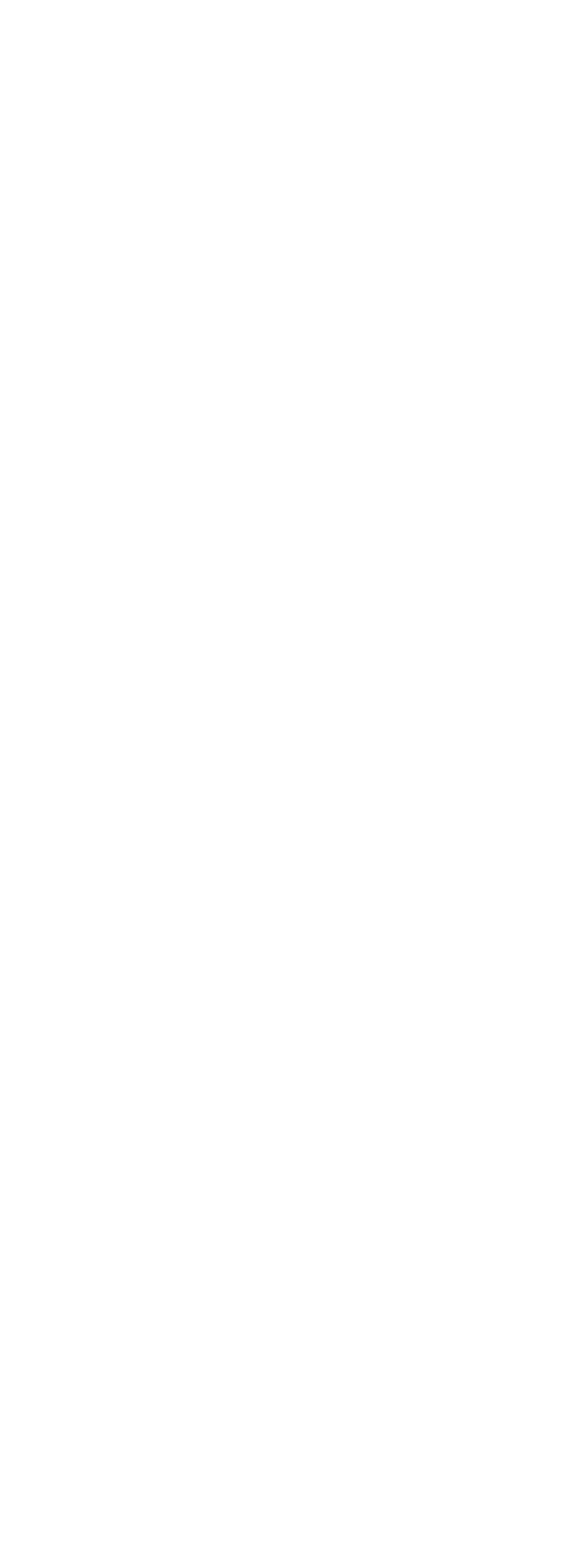
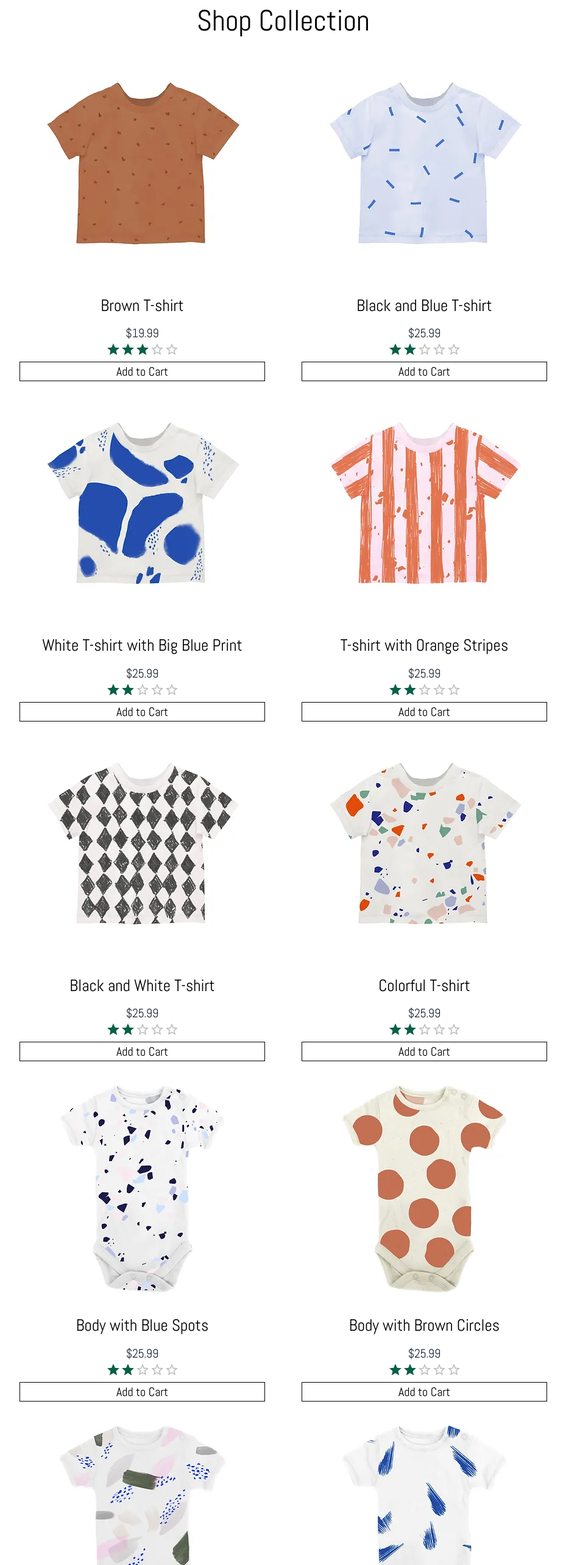
Before and after one commit to VitalinaKuzmenko/happy-kids-eshop, a React (Create React App) app: page /shop in a window 1280 px wide. Before the commit this address had no page. Shown: the part 234-2800 px from the top of the page at 61% size, without its empty margins (175-1104 px from the left). Before the commit the page ends 800 px from the top, so only its background shows below. Built offline with nearby package versions, Linux system fonts and the light colour scheme; a web font is replaced by a local one.

Commit message:
Adding Shop.js component to ShopPage

```diff
--- a/src/App.js
+++ b/src/App.js
@@ -2,6 +2,7 @@ import "./App.css";
 import MainPage from "./pages/MainPage";
 import CheckoutPage from "./pages/CheckoutPage";
 import { Routes, Route } from "react-router-dom";
+import ShopPage from "./pages/ShopPage";
 
 function App() {
   return (
@@ -9,6 +10,7 @@ function App() {
       <Routes>
         <Route path="/" element={<MainPage />} />
         <Route path="/checkout" element={<CheckoutPage />} />
+        <Route path="/shop" element={<ShopPage />} />
       </Routes>
     </div>
   );
--- /dev/null
+++ b/src/Shop.js
@@ -0,0 +1,20 @@
+import React from "react";
+import Product from "./Product";
+import products from "./data/products.json";
+
+const Shop = () => {
+  return (
+    <div className="mb-12">
+      <h1 className="text-5xl mt-7" style={{ fontFamily: "var(--p-font)" }}>
+        Shop Collection
+      </h1>
+      <div className="flex flex-wrap justify-center">
+        {products.map((item) => {
+          return <Product key={item.id} item={item} />;
+        })}
+      </div>
+    </div>
+  );
+};
+
+export default Shop;
--- a/src/data/new_arrival.json
+++ b/src/data/new_arrival.json
@@ -2,19 +2,19 @@
   {
     "id": 1,
     "image": "/product_images/Item_1.webp",
-    "name": "Green T-shirt",
+    "name": "Brown T-shirt",
     "price": 19.99,
     "rating": 3
   },
   {
-    "id": 2,
+    "id": 5,
     "image": "/product_images/Item_5.webp",
     "name": "Black and White T-shirt",
     "price": 25.99,
     "rating": 2
   },
   {
-    "id": 3,
+    "id": 10,
     "image": "/product_images/Item_10.webp",
     "name": "White and Blue Body",
     "price": 30.99,
--- /dev/null
+++ b/src/data/products.json
@@ -0,0 +1,73 @@
+[
+  {
+    "id": 1,
+    "image": "/product_images/Item_1.webp",
+    "name": "Brown T-shirt",
+    "price": 19.99,
+    "rating": 3
+  },
+  {
+    "id": 2,
+    "image": "/product_images/Item_2.webp",
+    "name": "Black and Blue T-shirt",
+    "price": 25.99,
+    "rating": 2
+  },
+  {
+    "id": 3,
+    "image": "/product_images/Item_3.webp",
+    "name": "White T-shirt with Big Blue Print",
+    "price": 25.99,
+    "rating": 2
+  },
+  {
+    "id": 4,
+    "image": "/product_images/Item_4.webp",
+    "name": "T-shirt with Orange Stripes",
+    "price": 25.99,
+    "rating": 2
+  },
+  {
+    "id": 5,
+    "image": "/product_images/Item_5.webp",
+    "name": "Black and White T-shirt",
+    "price": 25.99,
+    "rating": 2
+  },
+  {
+    "id": 6,
+    "image": "/product_images/Item_6.webp",
+    "name": "Colorful T-shirt",
+    "price": 25.99,
+    "rating": 2
+  },
+  {
+    "id": 7,
+    "image": "/product_images/Item_7.webp",
+    "name": "Body with Blue Spots",
+    "price": 25.99,
+    "rating": 2
+  },
+  {
+    "id": 8,
+    "image": "/product_images/Item_8.webp",
+    "name": "Body with Brown Circles",
+    "price": 25.99,
+    "rating": 2
+  },
+  {
+    "id": 9,
+    "image": "/product_images/Item_9.webp",
+    "name": "Colorful Body",
+    "price": 25.99,
+    "rating": 2
+  },
+
+  {
+    "id": 10,
+    "image": "/product_images/Item_10.webp",
+    "name": "White and Blue Body",
+    "price": 30.99,
+    "rating": 4
+  }
+]
--- a/src/pages/ShopPage.js
+++ b/src/pages/ShopPage.js
@@ -0,0 +1,16 @@
+import React from "react";
+import Header from "../Header";
+import Shop from "../Shop";
+import Footer from "../Footer";
+
+const ShopPage = () => {
+  return (
+    <>
+      <Header />
+      <Shop />
+      <Footer />
+    </>
+  );
+};
+
+export default ShopPage;
```
